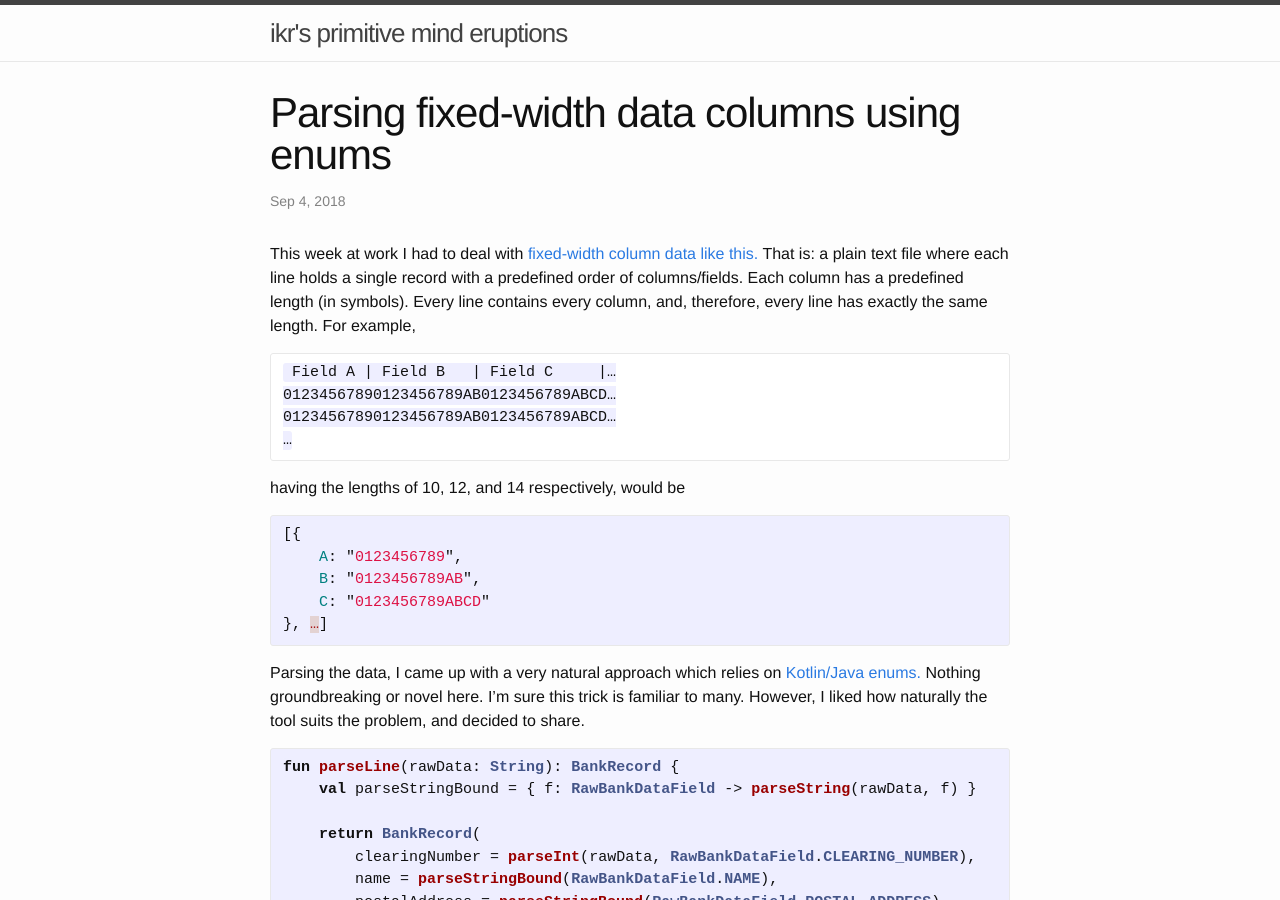
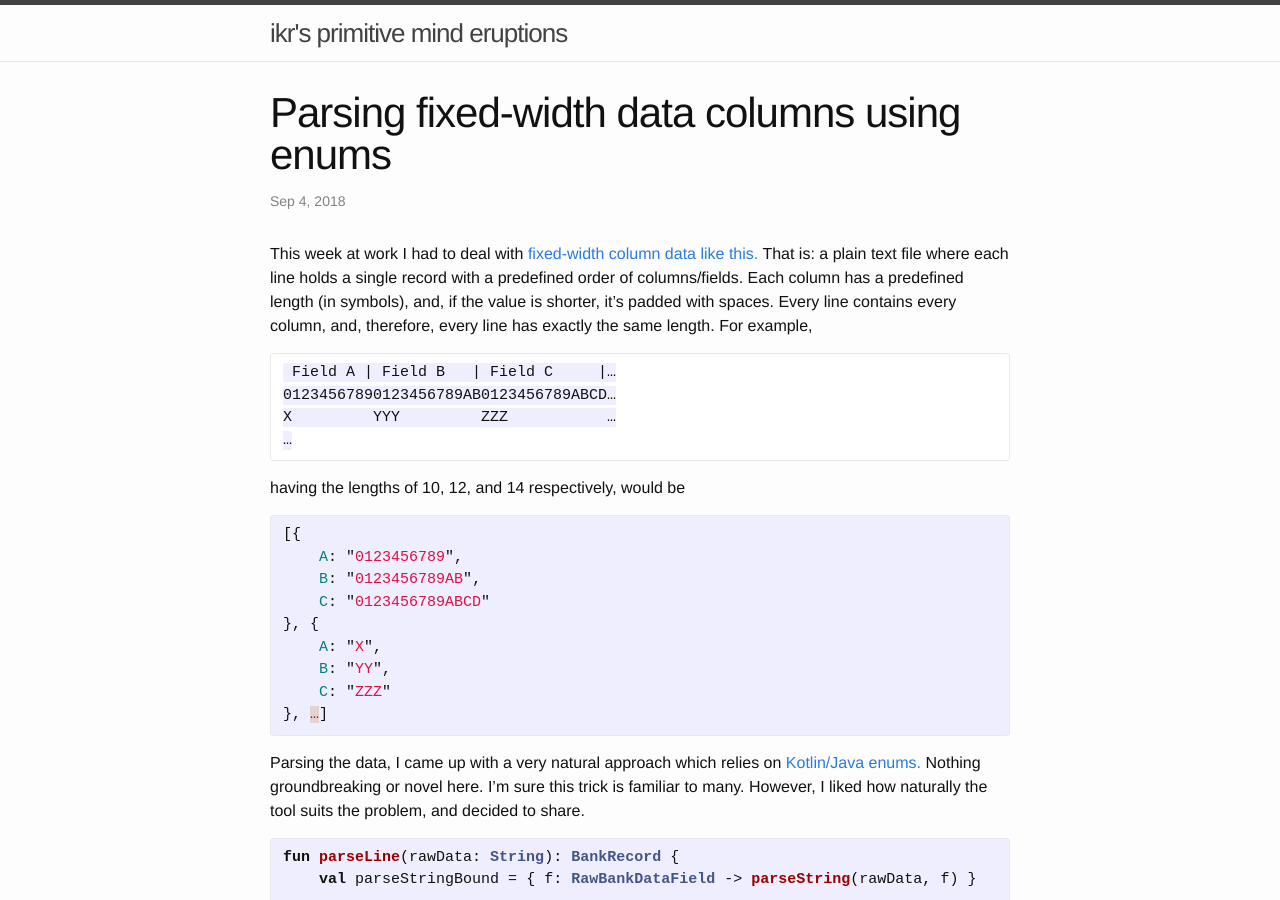
Before and after one commit to ikr/ikr.su-blog, a Jekyll site: the page built from _posts/2018-09-03-parsing-fixed-width-data-columns-using-enums.markdown, in a window 1280 px wide and 900 px high. Built offline with Jekyll 4.4.1, drawn with Linux system fonts in a browser that asks for light colours; comment, search, counter and statistics services are not loaded; some of the changed text lies outside the part shown.

Commit message:
Elaborate

```diff
--- a/_posts/2018-09-03-parsing-fixed-width-data-columns-using-enums.markdown
+++ b/_posts/2018-09-03-parsing-fixed-width-data-columns-using-enums.markdown
@@ -13,12 +13,13 @@ tags:
 This week at work I had to deal with [fixed-width column data like
 this.](https://www.six-group.com/interbank-clearing/dam/downloads/bc-bank-master/bcbankenstamm) That
 is: a plain text file where each line holds a single record with a predefined order of
-columns/fields. Each column has a predefined length (in symbols). Every line contains every column,
-and, therefore, every line has exactly the same length. For example,
+columns/fields. Each column has a predefined length (in symbols), and, if the value is shorter, it's
+padded with spaces. Every line contains every column, and, therefore, every line has exactly the
+same length. For example,
 
      Field A | Field B   | Field C     |…
     01234567890123456789AB0123456789ABCD…
-    01234567890123456789AB0123456789ABCD…
+    X         YYY         ZZZ           …
     …
 
 having the lengths of 10, 12, and 14 respectively, would be
@@ -28,6 +29,10 @@ having the lengths of 10, 12, and 14 respectively, would be
     A: "0123456789",
     B: "0123456789AB",
     C: "0123456789ABCD"
+}, {
+    A: "X",
+    B: "YY",
+    C: "ZZZ"
 }, …]
 {% endhighlight %}
 
@@ -101,7 +106,9 @@ private enum class RawBankDataField(val length: Int) {
 
 Note that, like in this example, we may need just a subset of the fields present in the data
 source. Nevertheless, obviously, we'd have to _enum_-erate all the columns anyway, up to the
-rightmost relevant to us.
+rightmost relevant to us. I particularly like that it's so easy to adapt to the changes in the data
+source format, and to support additional columns.
 
-If you have a lot of fields packed into the line, and a lot of lines, you may wish [to
+I only have to say that, if you have a lot of relevant fields packed into the data line, and a lot
+of lines, you may wish — for a better performance — [to
 memoize](https://en.wikipedia.org/wiki/Memoization) the `offset()` function.
```
